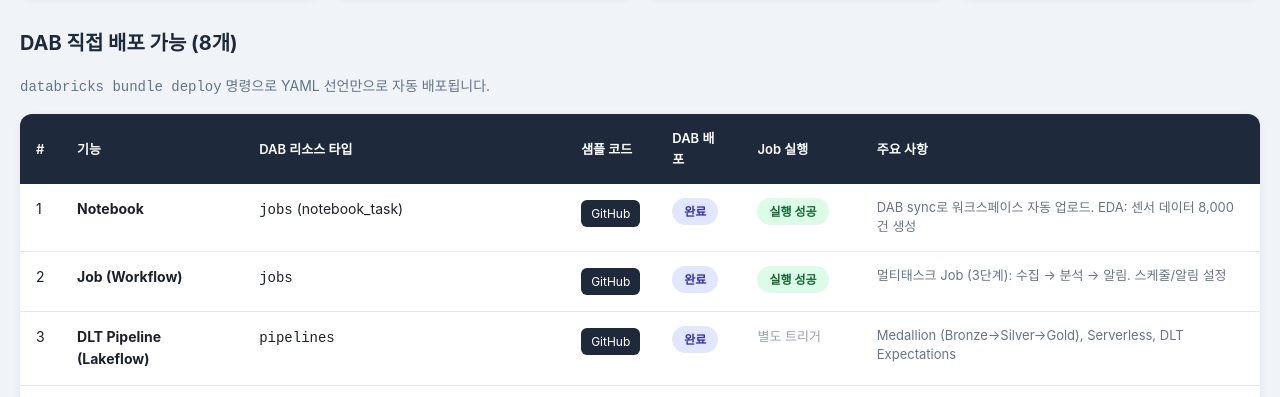
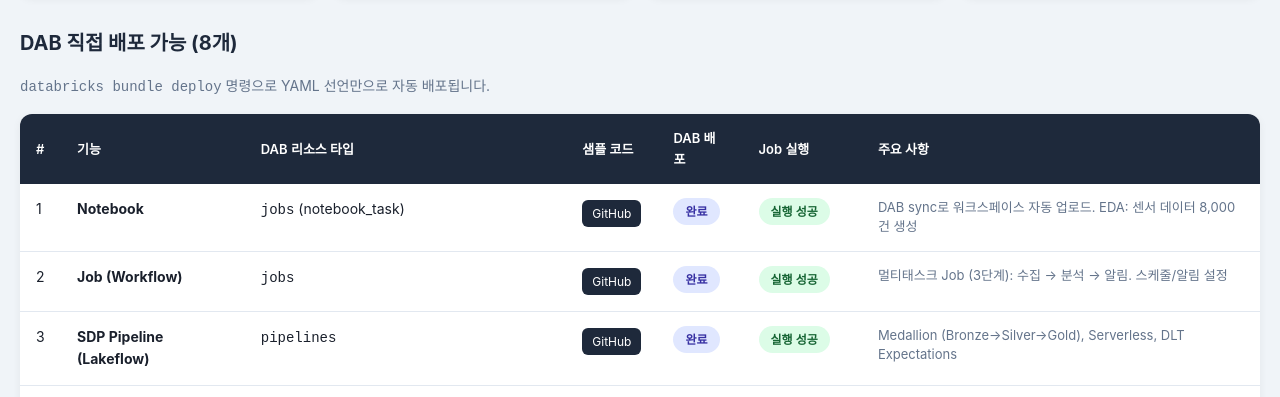
Before and after one commit to hongguenpark/dab-predictive-maintenance, a plain HTML site: page 00_report_app/src/index.html in a window 1280 px wide. Shown: the part 382-779 px from the top of the page. Drawn offline with Linux system fonts and the light colour scheme.

Commit message:
feat: DLT→SDP 이름 변경 + 파이프라인 실행 성공
- DLT Pipeline → SDP Pipeline (Lakeflow) 이름 변경
- target을 스키마명만으로 변경하여 UC 초기화 에러 해결
- bundle run pm_dlt_pipeline 실행: COMPLETED
- index.html, README: SDP 반영 + 실행 성공 표시

Co-authored-by: Isaac

```diff
--- a/00_report_app/src/index.html
+++ b/00_report_app/src/index.html
@@ -71,10 +71,10 @@
                 <td><span class="badge badge-deployed">완료</span></td>
                 <td><span class="badge badge-success">실행 성공</span></td>
                 <td class="notes">멀티태스크 Job (3단계): 수집 → 분석 → 알림. 스케줄/알림 설정</td></tr>
-            <tr><td>3</td><td><strong>DLT Pipeline (Lakeflow)</strong></td><td><code>pipelines</code></td>
+            <tr><td>3</td><td><strong>SDP Pipeline (Lakeflow)</strong></td><td><code>pipelines</code></td>
                 <td><a href="https://github.com/hongguen-park_data/dab-predictive-maintenance/tree/main/04_dlt_pipeline" class="link-btn github" target="_blank">GitHub</a></td>
                 <td><span class="badge badge-deployed">완료</span></td>
-                <td style="color:#94a3b8;font-size:13px;">별도 트리거</td>
+                <td><span class="badge badge-success">실행 성공</span></td>
                 <td class="notes">Medallion (Bronze→Silver→Gold), Serverless, DLT Expectations</td></tr>
             <tr><td>4</td><td><strong>Lakebase</strong></td><td><code>postgres_projects</code> + <code>postgres_branches</code></td>
                 <td><a href="https://github.com/hongguen-park_data/dab-predictive-maintenance/tree/main/05_lakebase" class="link-btn github" target="_blank">GitHub</a></td>
```
Also changed, not shown: index.html (+2 -2 lines), 2 other files.
